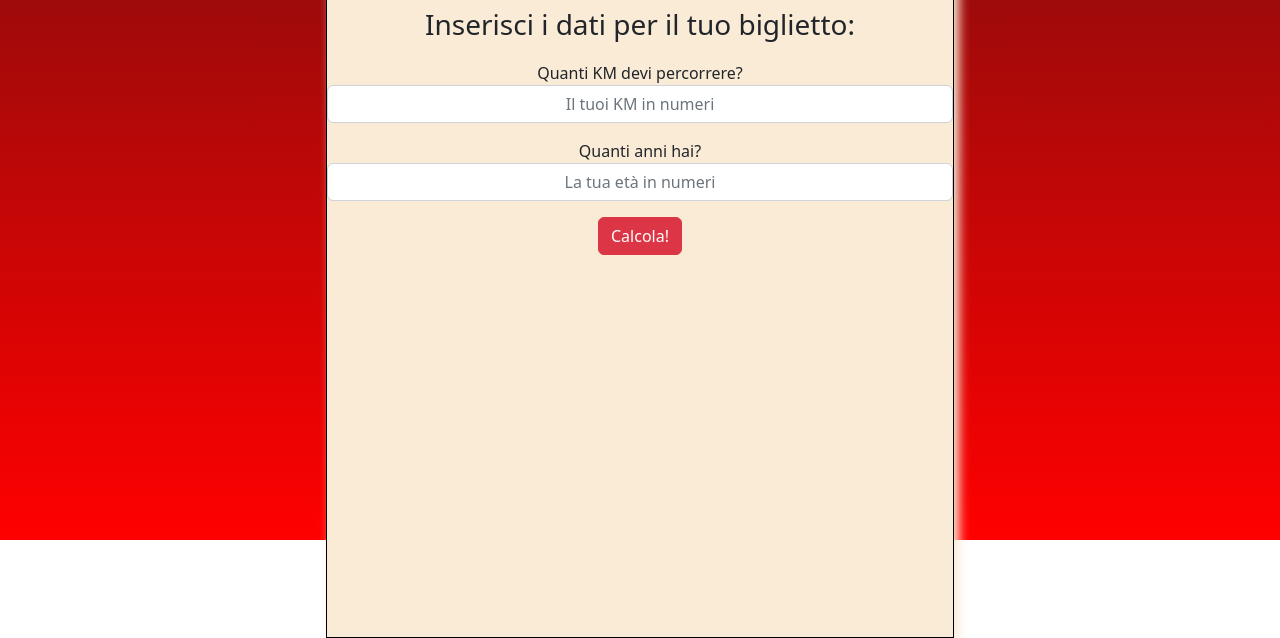
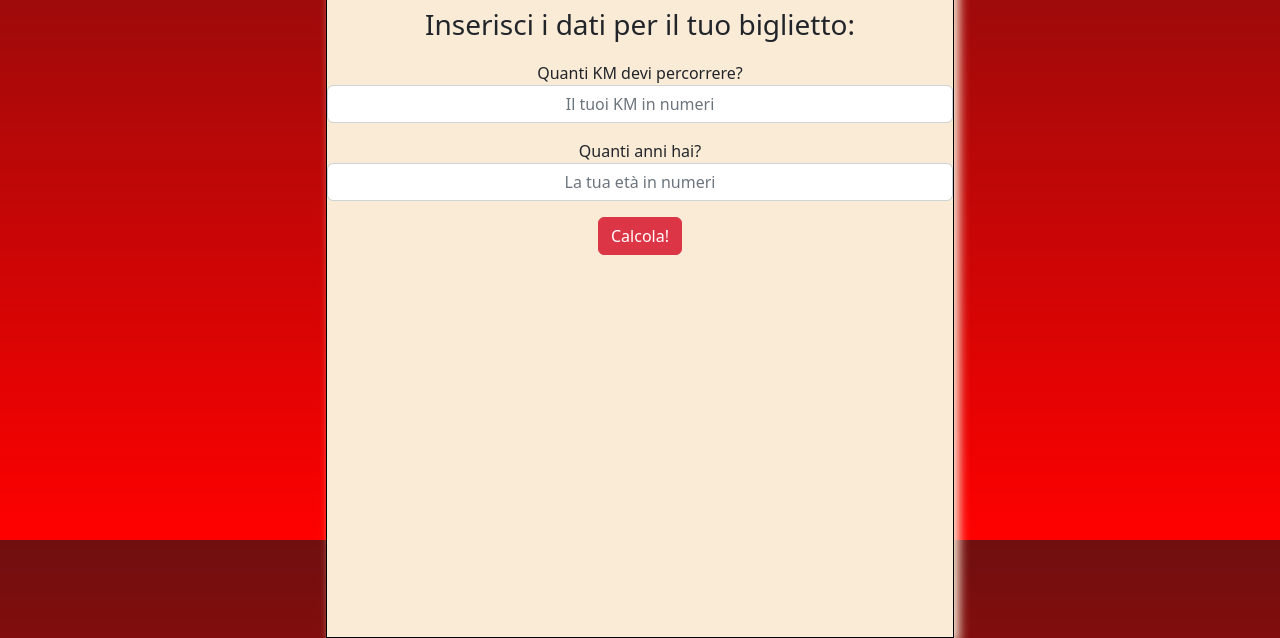
Before and after one commit to StefaniaSperani/js-biglietto-treno-form, a plain HTML site: page index.html in a window 1280 px wide. Shown: the part 260-898 px from the top of the page. Drawn offline with nearby package versions, Linux system fonts and the light colour scheme.

Commit message:
end js + some css

```diff
--- a/css/style.css
+++ b/css/style.css
@@ -1,10 +1,8 @@
 /* COMMON */
 
 body{
-    height: 100vh;
     background-image: linear-gradient(rgb(112, 15, 15), red);
-    background-repeat: no-repeat;
-    background-size: cover;
+    background-attachment: fixed;
 }
 
 header{
```
